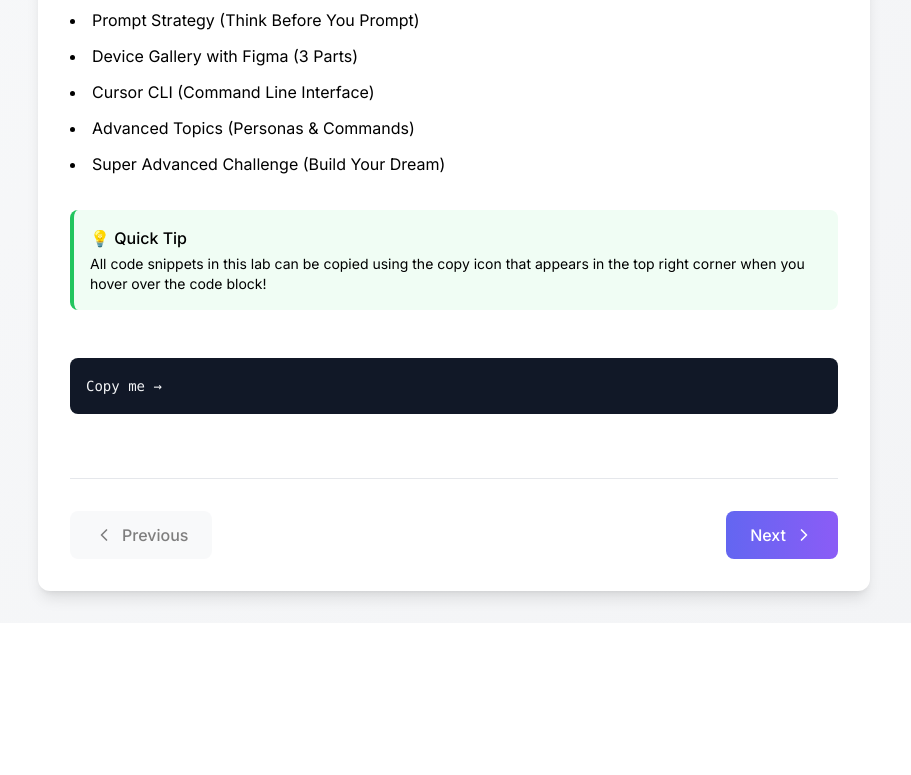
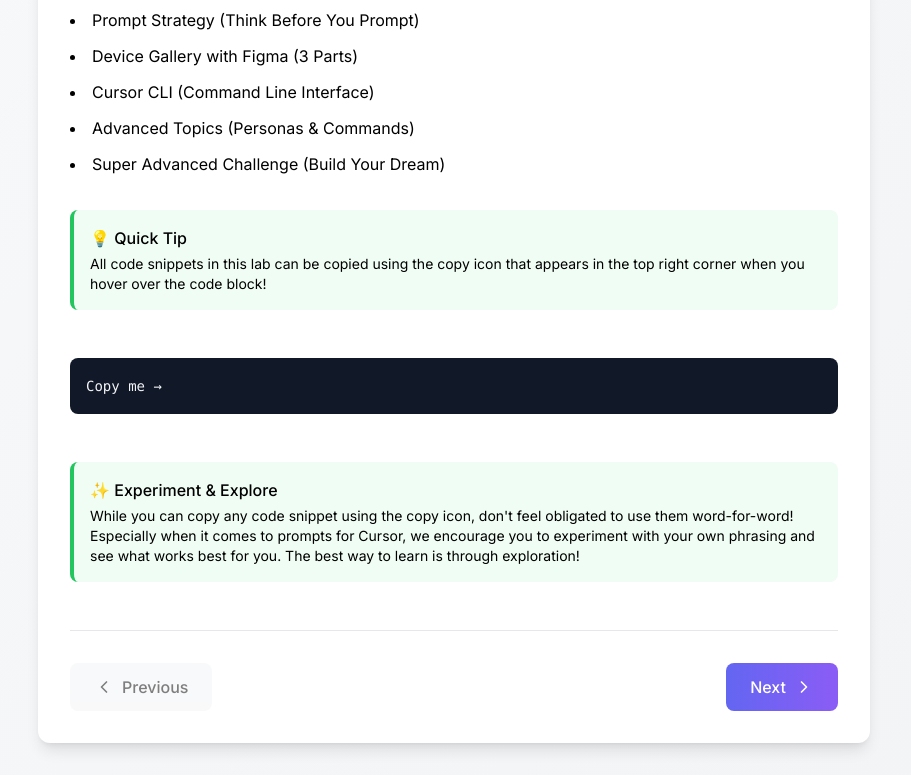
Before and after one commit to Amdocs-Studio/cursorLab, a Next.js app: page / in a window 1280 px wide. Shown: the part 823-1598 px from the top of the page, without its empty margins (346-1257 px from the left). Before the commit the page ends 1446 px from the top, so only its background shows below. Built offline with nearby package versions, Linux system fonts and the light colour scheme.

Commit message:
Add a new callout to lab content encouraging experimentation with code snippets for better learning

```diff
--- a/app/data/lab-content.ts
+++ b/app/data/lab-content.ts
@@ -81,6 +81,12 @@ export const labSections: LabSection[] = [
         type: 'code',
         language: 'text',
         value: 'Copy me →'
+      },
+      {
+        type: 'callout',
+        variant: 'success',
+        title: '✨ Experiment & Explore',
+        value: 'While you can copy any code snippet using the copy icon, don\'t feel obligated to use them word-for-word! Especially when it comes to prompts for Cursor, we encourage you to experiment with your own phrasing and see what works best for you. The best way to learn is through exploration!'
       },
     ]
   },
```
